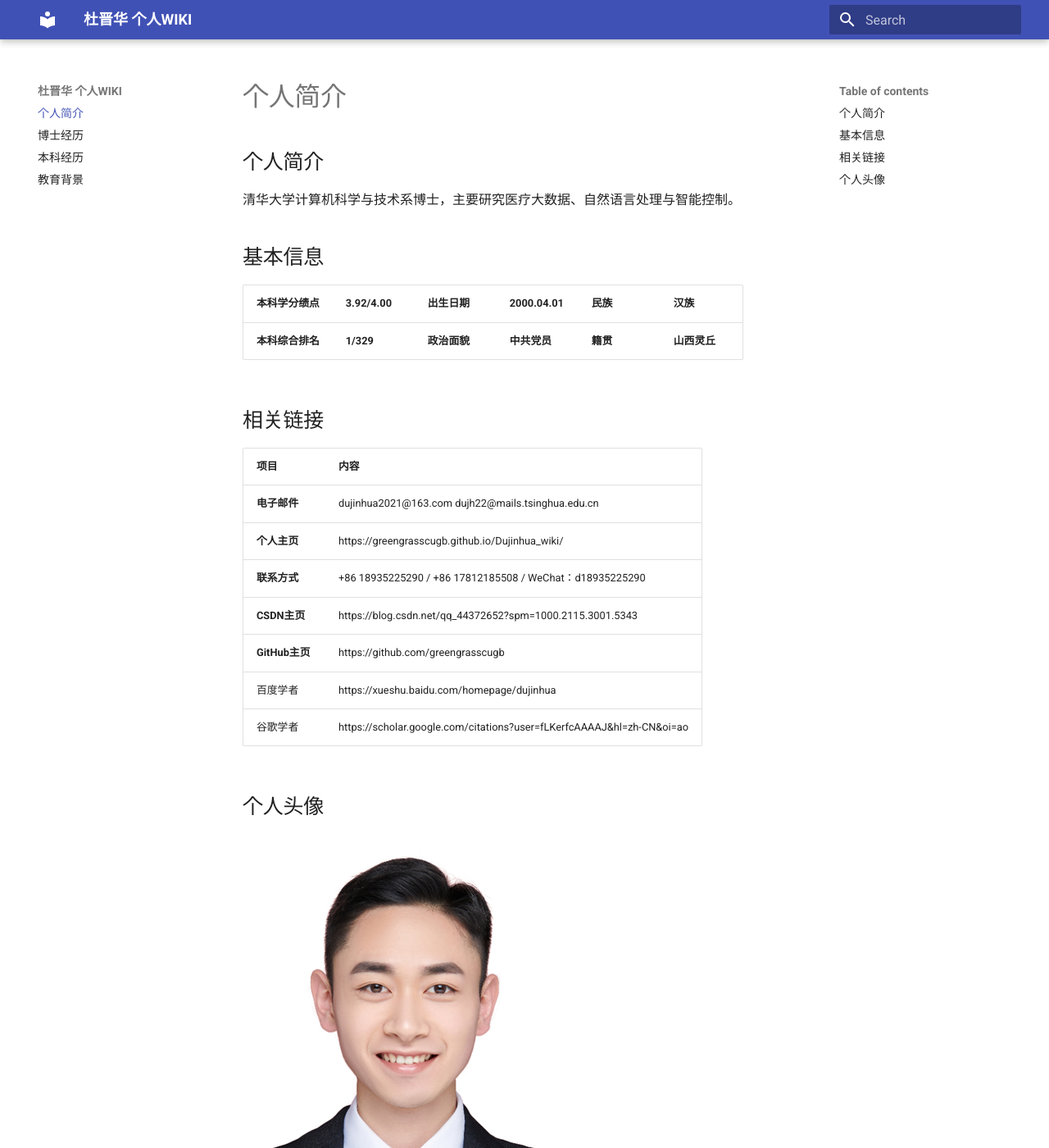
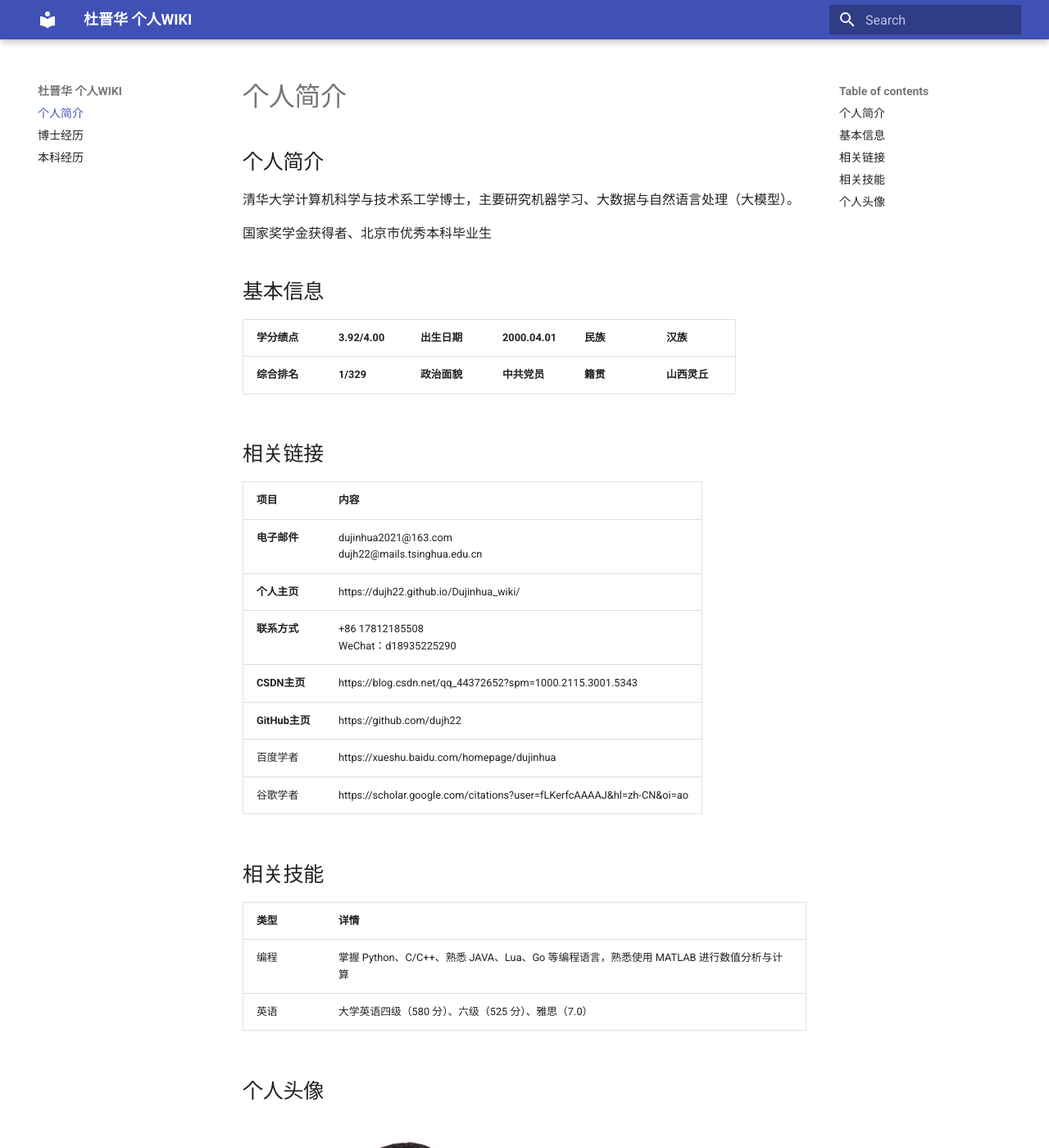
Before and after one commit to dujh22/Dujinhua_wiki, an MkDocs documentation site: the page built from docs/index.md, in a window 1280 px wide and 1400 px high. Shown: the whole window at 82% size. Built offline with MkDocs 1.6.1 and Material for MkDocs 9.7.7, drawn with Linux system fonts in a browser that asks for light colours.

Commit message:
20240105

```diff
--- a/docs/index.md
+++ b/docs/index.md
@@ -1,24 +1,33 @@
 ## 个人简介
 
-清华大学计算机科学与技术系博士，主要研究医疗大数据、自然语言处理与智能控制。
+清华大学计算机科学与技术系工学博士，主要研究机器学习、大数据与自然语言处理（大模型）。
+
+国家奖学金获得者、北京市优秀本科毕业生
 
 ## 基本信息
 
-| 本科学分绩点     | 3.92/4.00 | 出生日期     | 2000.04.01   | 民族     | 汉族         |
-| ---------------- | --------- | ------------ | ------------ | -------- | ------------ |
-| **本科综合排名** | **1/329** | **政治面貌** | **中共党员** | **籍贯** | **山西灵丘** |
+| 学分绩点     | 3.92/4.00 | 出生日期     | 2000.04.01   | 民族     | 汉族         |
+| ------------ | --------- | ------------ | ------------ | -------- | ------------ |
+| **综合排名** | **1/329** | **政治面貌** | **中共党员** | **籍贯** | **山西灵丘** |
 
 ## 相关链接
 
 | 项目           | 内容                                                         |
 | -------------- | ------------------------------------------------------------ |
-| **电子邮件**   | dujinhua2021@163.com dujh22@mails.tsinghua.edu.cn            |
-| **个人主页**   | https://greengrasscugb.github.io/Dujinhua_wiki/              |
-| **联系方式**   | +86 18935225290 / +86 17812185508 / WeChat：d18935225290     |
+| **电子邮件**   | dujinhua2021@163.com<br />dujh22@mails.tsinghua.edu.cn       |
+| **个人主页**   | https://dujh22.github.io/Dujinhua_wiki/                      |
+| **联系方式**   | +86 17812185508<br />WeChat：d18935225290                    |
 | **CSDN主页**   | https://blog.csdn.net/qq_44372652?spm=1000.2115.3001.5343    |
-| **GitHub主页** | https://github.com/greengrasscugb                            |
+| **GitHub主页** | https://github.com/dujh22                                    |
 | 百度学者       | https://xueshu.baidu.com/homepage/dujinhua                   |
 | 谷歌学者       | https://scholar.google.com/citations?user=fLKerfcAAAAJ&hl=zh-CN&oi=ao |
+
+## 相关技能
+
+| 类型 | 详情                                                         |
+| ---- | ------------------------------------------------------------ |
+| 编程 | 掌握 Python、C/C++、熟悉 JAVA、Lua、Go 等编程语言，熟悉使用 MATLAB 进行数值分析与计算 |
+| 英语 | 大学英语四级（580 分）、六级（525 分）、雅思（7.0）          |
 
 ## 个人头像
 
--- a/mkdocs.yml
+++ b/mkdocs.yml
@@ -3,6 +3,5 @@ nav:
     - 个人简介: index.md
     - 博士经历: postgraduate_experience.md
     - 本科经历: undergraduate_experience.md
-    - 教育背景: education.md
 theme:
     name: 'material'
```
Also changed, not shown: docs/education.md (deleted, +0 -5 lines), docs/living.md (deleted, +0 -32 lines), docs/more.md (deleted, +0 -28 lines), docs/postgraduate_experience.md (+9 -3 lines), docs/undergraduate_experience.md (+8 -10 lines).
